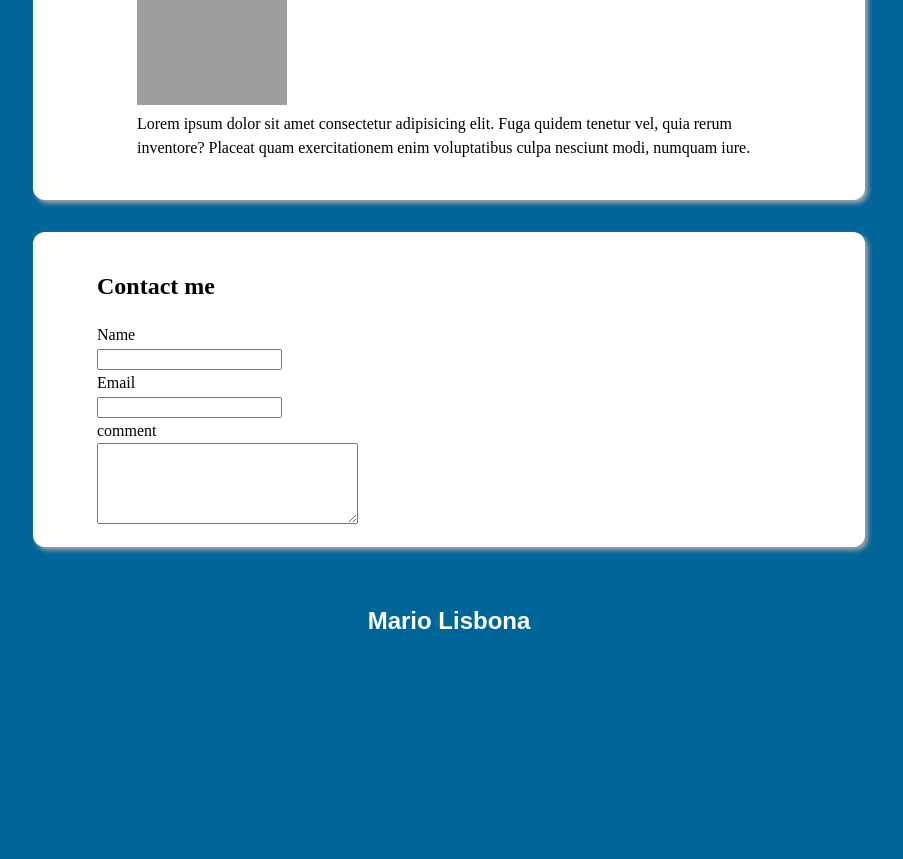
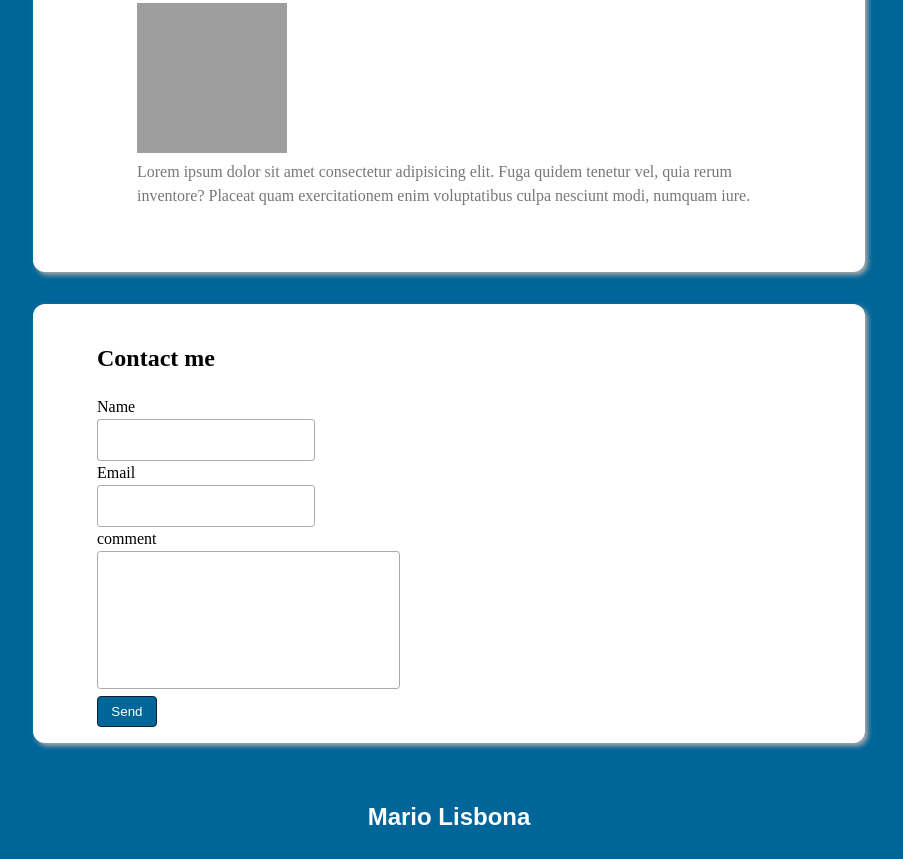
Before and after one commit to MarioLisbona/WBS-module-1-project, a plain HTML site: page index.html in a window 1280 px wide. Shown: the part 1678-2537 px from the top of the page, without its empty margins (191-1094 px from the left). Before the commit the page ends 2341 px from the top, so only its background shows below. Drawn offline with Linux system fonts and the light colour scheme; grey boxes are pictures that could not be loaded.

Commit message:
update focus and hover

```diff
--- a/index.html
+++ b/index.html
@@ -71,20 +71,21 @@
                      <label for="name">Name</label>
                  </div>
                  <div>
-                     <input type="text" id="name">
+                     <input class="input" type="text" id="name">
                  </div>
                  <div>
                     <label for="email">Email</label>
                 </div>
                 <div>
-                    <input type="email" id="email">
+                    <input class="input" type="email" id="email">
                 </div>
                 <div>
                     <label for="comment">comment</label>
                 </div>
                 <div>
-                    <textarea name="comment" id="comment" cols="30" rows="5"></textarea>
+                    <textarea class="input input-no-resize" name="comment" id="comment" cols="30" rows="5"></textarea>
                 </div>
+                <button class="button" type="submit">Send</button>
              </form>
          </section>
     </main>
--- a/styles.css
+++ b/styles.css
@@ -41,11 +41,13 @@ body {
 
 .section-projects {
     padding: 1rem 4rem;
+    color: #777;
 }
 
 .section-projects li {
     list-style: none;
     margin-bottom: 1.5rem;
+    margin-bottom: 3rem;
 }
 
 .section-contact {
@@ -57,3 +59,42 @@ body {
     font-size: 1.2rem;
     font-style: italic;
 }
+
+.input {
+    border: 1px solid #AAA;
+    outline: none;
+    padding: .5em;
+    border-radius: .2em;
+    font-size: 1rem;
+    font-family: inherit;
+    line-height: inherit;
+}
+
+input:focus {
+    border-color: #069;
+    box-shadow: 0 0 5px 0 #069;
+}
+
+.input-no-resize {
+    resize: none;
+}
+
+.input-no-resize:focus {
+    border-color: #069;
+    box-shadow: 0 0 5px 0 #069;
+}
+
+.button {
+    background-color: hsl(200, 100%, 30%);
+    border: 1px solid hsl(200, 100%, 10%);
+    border-radius: .3em;
+    cursor: pointer;
+    padding: .5em 1em;
+    outline: none;
+    color: white;
+}
+
+.button:hover, .button:focus {
+    background-color: hsl(200, 100%, 20%);
+    box-shadow: 0 0 5px 0 hsl(200, 100%, 10%);
+}
```
